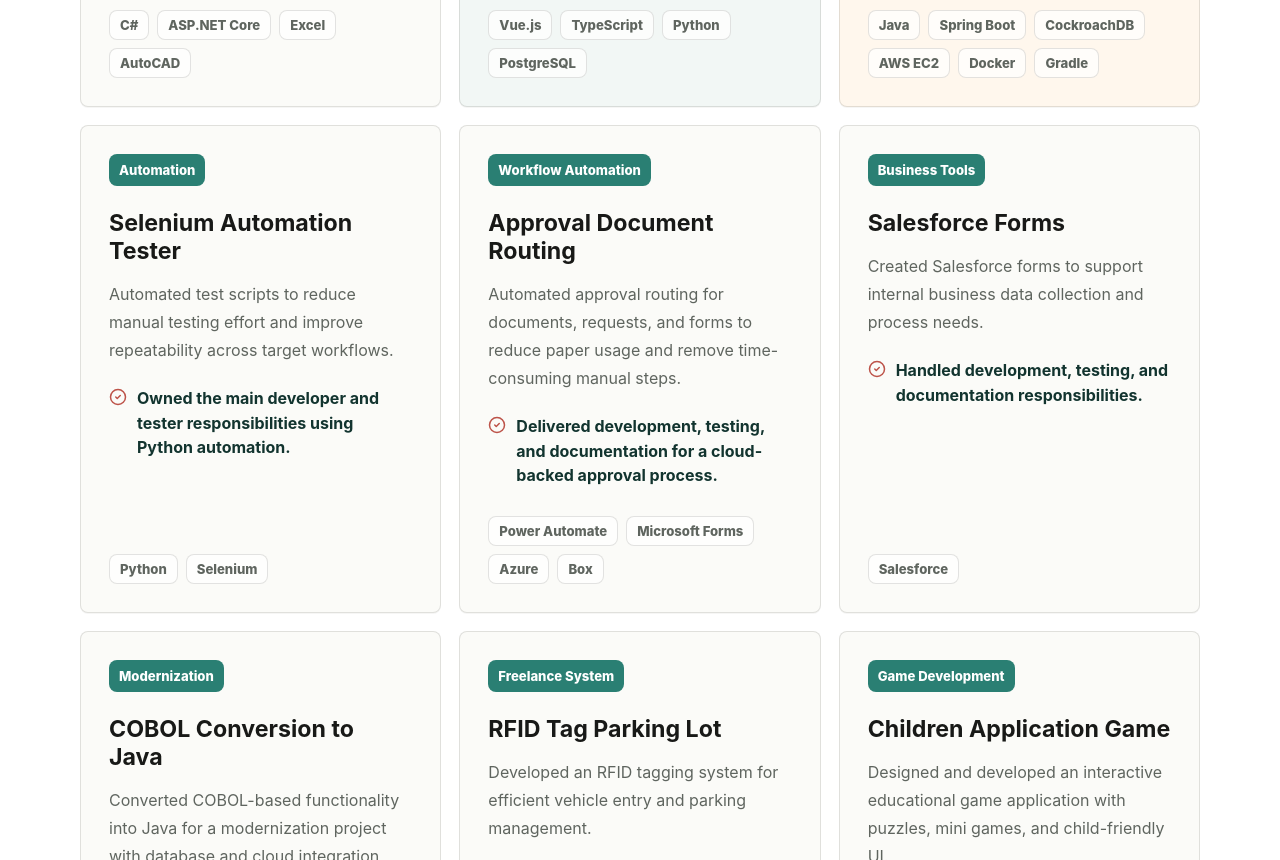
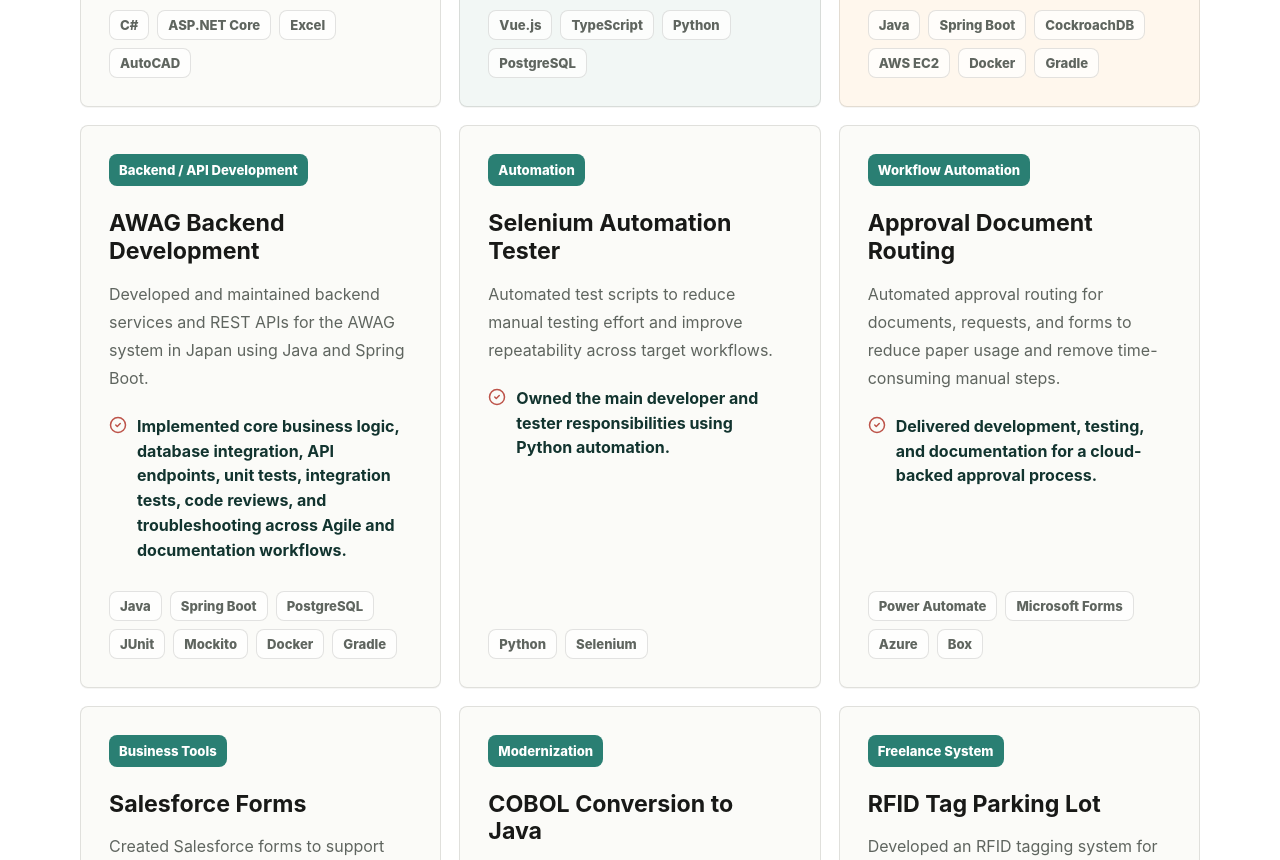
Before and after one commit to Guill0602/portfolio, a React (Vite) app: page / in a window 1280 px wide. Shown: the part 1940-2800 px from the top of the page. Built offline with nearby package versions, Linux system fonts and the light colour scheme.

Commit message:
Add AWAG backend development project

```diff
--- a/src/App.jsx
+++ b/src/App.jsx
@@ -51,6 +51,23 @@
       "Spring Boot",
       "CockroachDB",
       "AWS EC2",
+      "Docker",
+      "Gradle",
+    ],
+  },
+  {
+    title: "AWAG Backend Development",
+    type: "Backend / API Development",
+    summary:
+      "Developed and maintained backend services and REST APIs for the AWAG system in Japan using Java and Spring Boot.",
+    impact:
+      "Implemented core business logic, database integration, API endpoints, unit tests, integration tests, code reviews, and troubleshooting across Agile and documentation workflows.",
+    stack: [
+      "Java",
+      "Spring Boot",
+      "PostgreSQL",
+      "JUnit",
+      "Mockito",
       "Docker",
       "Gradle",
     ],
@@ -180,7 +197,7 @@
 
 const stats = [
   { value: "5+", label: "Years software work" },
-  { value: "11", label: "Featured projects" },
+  { value: "12", label: "Featured projects" },
   { value: "2", label: "Working languages" },
 ];
 
```
